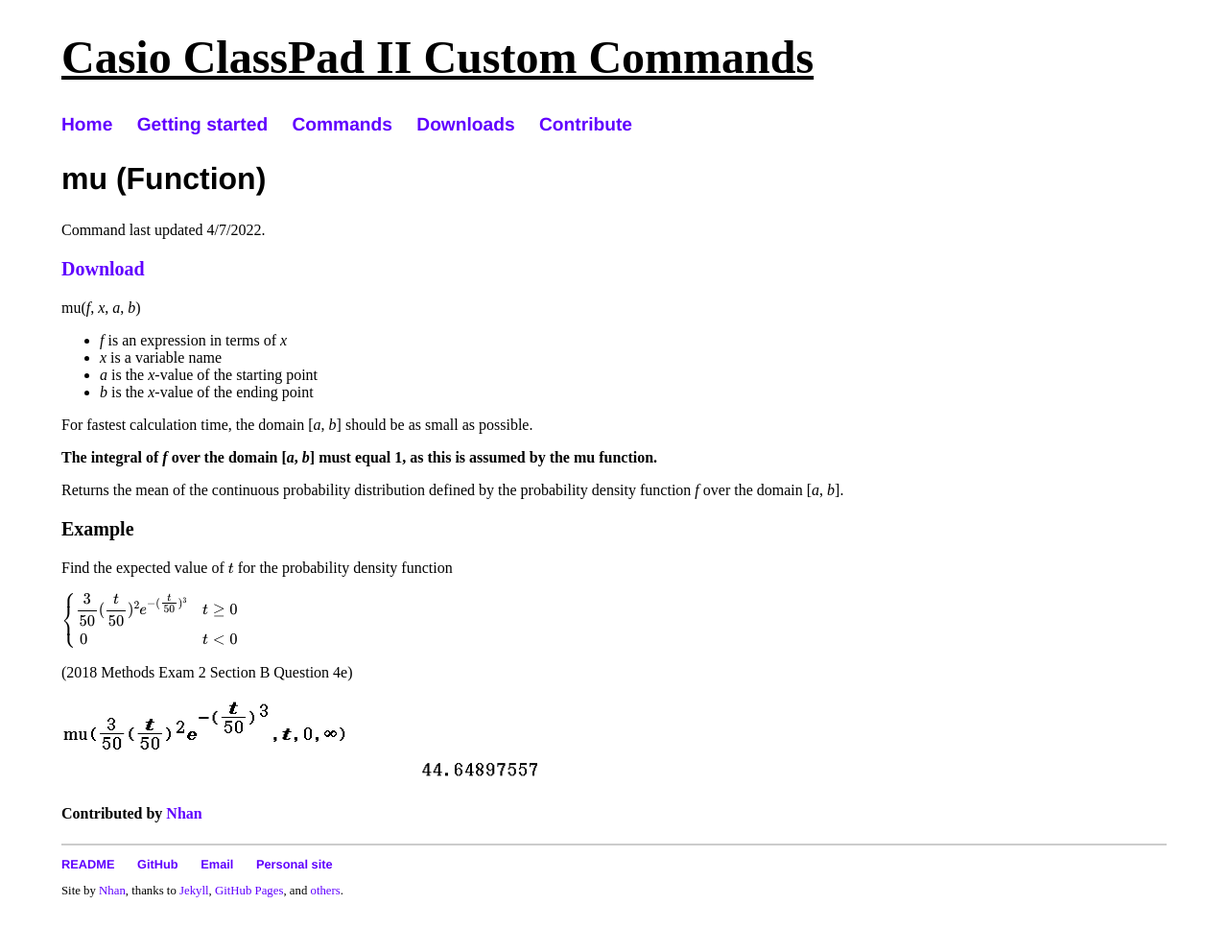
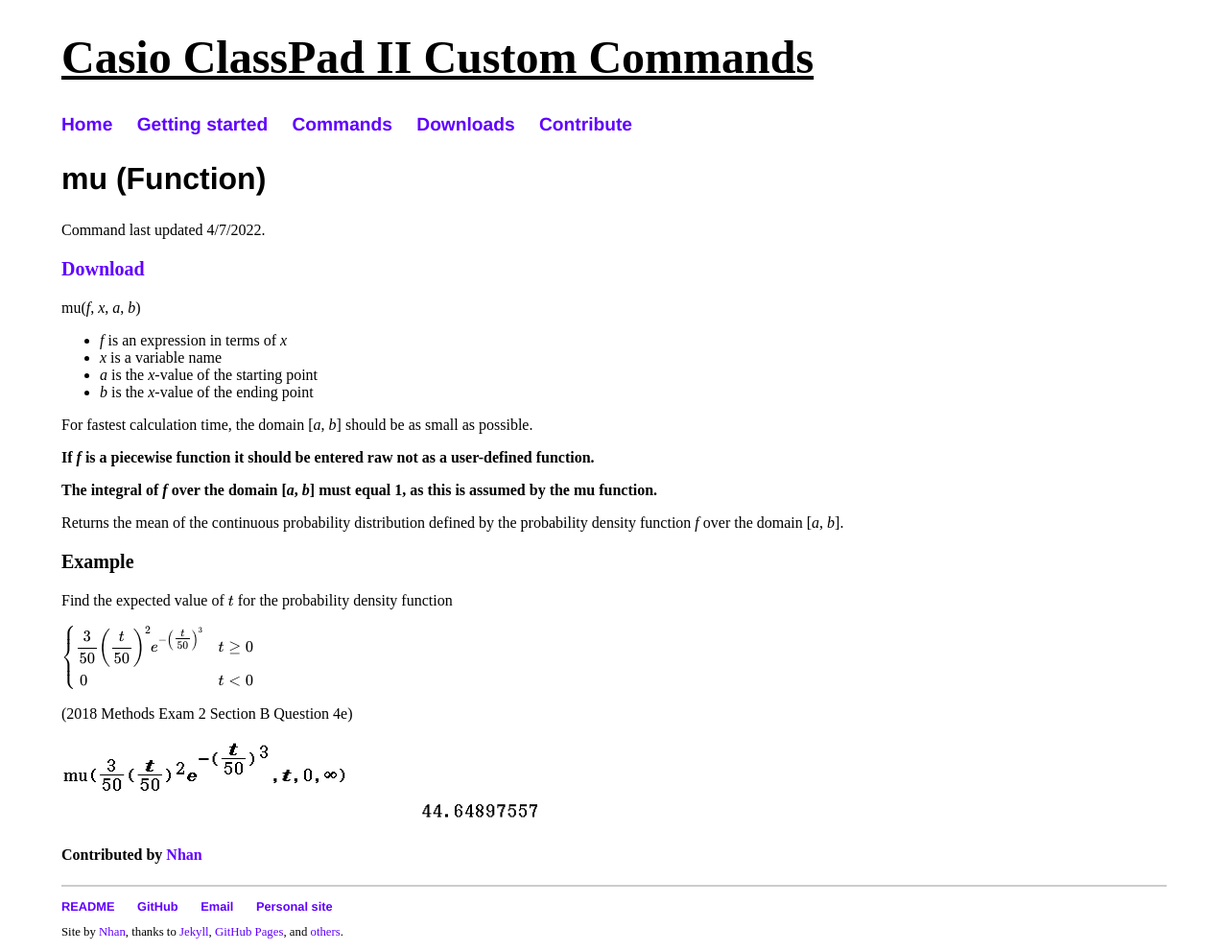
Before and after one commit to nhtnhanbn/whitecas, a Jekyll site: the page built from docs/commands/mu.md, in a window 1280 px wide. Shown: the whole page at 96% size. Built offline with Jekyll 4.4.1, drawn with Linux system fonts in a browser that asks for light colours; before the commit the page ends 949 px from its top, so only the background shows below that.

Commit message:
Add safety recommendation for usage of continuous probability functions

```diff
--- a/docs/commands/mu.md
+++ b/docs/commands/mu.md
@@ -16,6 +16,8 @@
 
 For fastest calculation time, the domain [*a*, *b*] should be as small as possible.
 
+**If *f* is a piecewise function it should be entered raw not as a user-defined function.**
+
 **The integral of *f* over the domain [*a*, *b*] must equal 1, as this is assumed by the mu function.**
 
 Returns the mean of the continuous probability distribution defined by the probability density function *f* over the domain [*a*, *b*].
@@ -25,7 +27,7 @@
 Find the expected value of $$ t $$ for the probability density function
 
 $$ \left\{ \begin{array}{ll}
-\dfrac{3}{50} (\dfrac{t}{50})^2 e^{ -(\tfrac{t}{50})^3 } & t \geq 0 \\
+\dfrac{3}{50} \left( \dfrac{t}{50} \right) ^ 2 e^{ - \left( \tfrac{t}{50} \right) ^ 3 } & t \geq 0 \\
 \ 0 & t < 0 \end{array}
 \right. $$
 
```
Also changed, not shown: docs/commands/sd.md (+2 -0 lines), docs/commands/var.md (+2 -0 lines).
